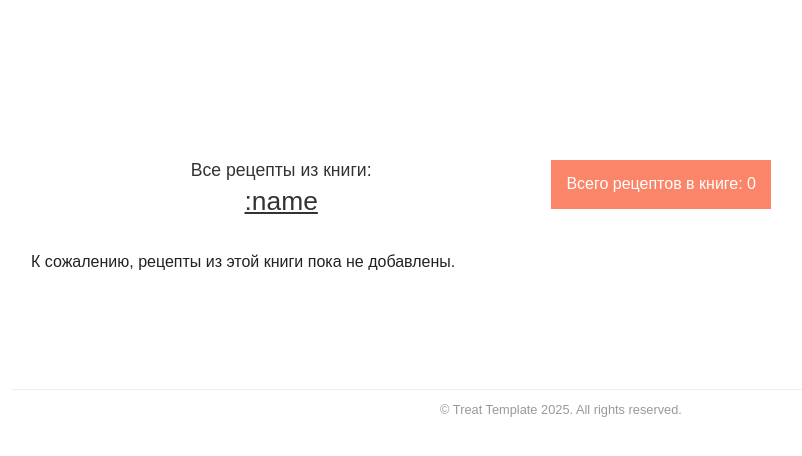
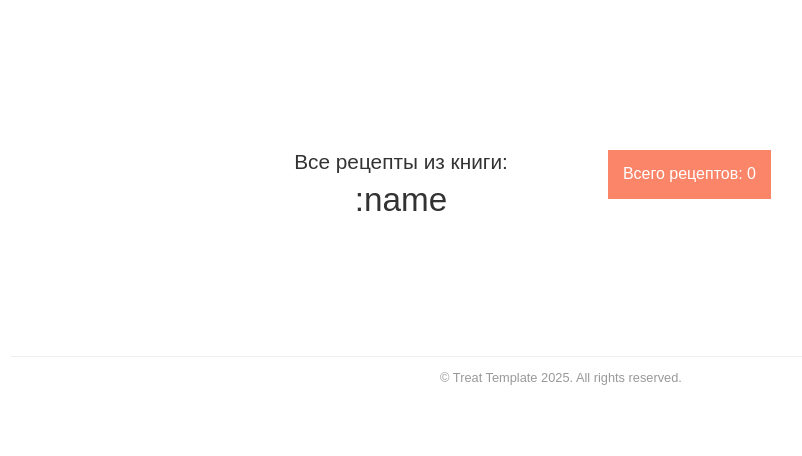
Before and after one commit to Helga1970/new-site, a Jekyll site: the page built from all-recipes-from-book.html, in a window 1280 px wide. Shown: the top 456 px of the page, without its empty margins (79-881 px from the left). Built offline with Jekyll 4.4.1, drawn with Linux system fonts in a browser that asks for light colours; nearby versions of some CDN libraries; some web fonts are replaced.

Commit message:
Update all-recipes-from-book.html

```diff
--- a/all-recipes-from-book.html
+++ b/all-recipes-from-book.html
@@ -2,93 +2,103 @@
 layout: default
 permalink: /all-recipes-from-book/:name/
 ---
-{% assign book_title_slug = page.url | split: '/' | last %}
-
-{% assign all_recipes_from_book = site.recipes | where: 'book.title_slug', book_title_slug %}
-{% assign total_recipes = all_recipes_from_book.size %}
-{% assign book_link = site.data.books | where: 'title_slug', book_title_slug | first %}
 
 <div class="book-page-container">
     <div class="book-page-header">
         <h1 class="book-title-heading">
             Все рецепты из книги:
-            {% if book_link %}
-                <a href="{{ book_link.url | relative_url }}" class="book-name">{{ book_link.title }}</a>
-            {% else %}
-                <span class="book-name">{{ book_title_slug | replace: '-', ' ' }}</span>
-            {% endif %}
+            <span id="book-name" class="book-name"></span>
         </h1>
-        <div class="recipes-count-plaque">
-            <span class="plaque-text">Всего рецептов в книге: {{ total_recipes }}</span>
+        <div class="recipes-count-plaque" id="recipes-count">
+            Всего рецептов: 0
         </div>
     </div>
 
-    {% if total_recipes > 0 %}
-        <div class="recipe-grid">
-            {% for recipe in all_recipes_from_book %}
-                <div class="recipe-card">
-                    <a href="{{ recipe.url | relative_url }}">
-                        <div class="recipe-image-wrapper">
-                            {% if recipe.featured_image %}
-                                <img src="{{ recipe.featured_image | relative_url }}" alt="{{ recipe.title }}">
-                            {% else %}
-                                <img src="/assets/images/book-cover-placeholder.jpg" alt="Обложка книги: {{ recipe.book.title }}">
-                            {% endif %}
-                        </div>
-                        <div class="recipe-title-box">
-                            <h2 class="recipe-title">{{ recipe.title }}</h2>
-                        </div>
-                    </a>
-                </div>
-            {% endfor %}
-        </div>
-    {% else %}
-        <p>К сожалению, рецепты из этой книги пока не добавлены.</p>
-    {% endif %}
+    <div class="recipe-grid" id="recipes-grid">
+        <!-- Сюда будут подгружены карточки -->
+    </div>
 </div>
+
+<script>
+document.addEventListener("DOMContentLoaded", async () => {
+    // book_slug берём из URL
+    const pathParts = window.location.pathname.split("/").filter(Boolean);
+    const bookSlug = pathParts[pathParts.length - 1];
+
+    try {
+        const res = await fetch("/assets/data/recipes.json");
+        const data = await res.json();
+
+        // фильтруем рецепты по книге
+        const recipes = data.filter(r => r.book_slug === bookSlug);
+
+        // вставляем название книги (по первому рецепту, если есть)
+        if (recipes.length > 0) {
+            document.getElementById("book-name").textContent = recipes[0].book_title;
+        } else {
+            document.getElementById("book-name").textContent = bookSlug.replace(/-/g, " ");
+        }
+
+        // количество
+        document.getElementById("recipes-count").textContent = `Всего рецептов: ${recipes.length}`;
+
+        // рендер карточек
+        const grid = document.getElementById("recipes-grid");
+        recipes.forEach(r => {
+            const card = document.createElement("div");
+            card.className = "recipe-card";
+            card.innerHTML = `
+                <a href="${r.url}">
+                    <div class="recipe-image-wrapper">
+                        <img src="${r.featured_image || '/assets/images/book-cover-placeholder.jpg'}" alt="${r.title}">
+                    </div>
+                    <div class="recipe-title-box">
+                        <h2 class="recipe-title">${r.title}</h2>
+                    </div>
+                </a>
+            `;
+            grid.appendChild(card);
+        });
+    } catch (err) {
+        console.error("Ошибка загрузки рецептов:", err);
+    }
+});
+</script>
 
 <style>
     .book-page-container {
-        padding: 20px;
+        padding: 10px 20px 40px;
     }
     .book-page-header {
         display: flex;
-        justify-content: space-between;
-        align-items: flex-start;
-        margin-bottom: 30px;
+        justify-content: center;
+        align-items: center;
+        margin-bottom: 20px;
         position: relative;
     }
     .book-title-heading {
-        font-size: 1.1em;
+        font-size: 1.3em;
         font-weight: normal;
         margin: 0;
         color: #333;
-        flex-grow: 1;
         text-align: center;
-        margin-right: 20px;
     }
     .book-title-heading .book-name {
-        font-size: 1.5em;
+        font-size: 1.6em;
         font-weight: normal;
         color: #333;
         display: block;
         margin-top: 5px;
-        text-decoration: underline;
-    }
-    .book-title-heading a.book-name {
-        color: inherit;
+        text-decoration: none; /* убрали подчёркивание */
     }
     .recipes-count-plaque {
         background-color: #fa8569;
         color: white;
         padding: 10px 15px;
-        display: inline-block;
-        white-space: nowrap;
+        position: absolute;
+        right: 0;
+        top: 0;
         font-weight: normal;
-    }
-    .plaque-text {
-        color: white;
-        text-decoration: none;
     }
     .recipe-grid {
         display: grid;
@@ -137,31 +147,16 @@
         .book-page-header {
             flex-direction: column;
             align-items: center;
-            position: static;
-        }
-        .book-title-heading {
-            text-align: center;
-            margin-right: 0;
-            margin-bottom: 20px;
         }
         .recipes-count-plaque {
-            margin-top: 20px;
+            position: static;
+            margin-top: 15px;
         }
         .book-title-heading .book-name {
-            font-size: 1.5em;
+            font-size: 1.4em;
         }
         .recipe-grid {
             grid-template-columns: 1fr;
         }
     }
-    @media (min-width: 769px) and (max-width: 1200px) {
-        .recipe-grid {
-            grid-template-columns: repeat(auto-fill, minmax(180px, 1fr));
-        }
-    }
-    @media (max-width: 500px) {
-        .recipe-grid {
-            grid-template-columns: 1fr;
-        }
-    }
 </style>
```
